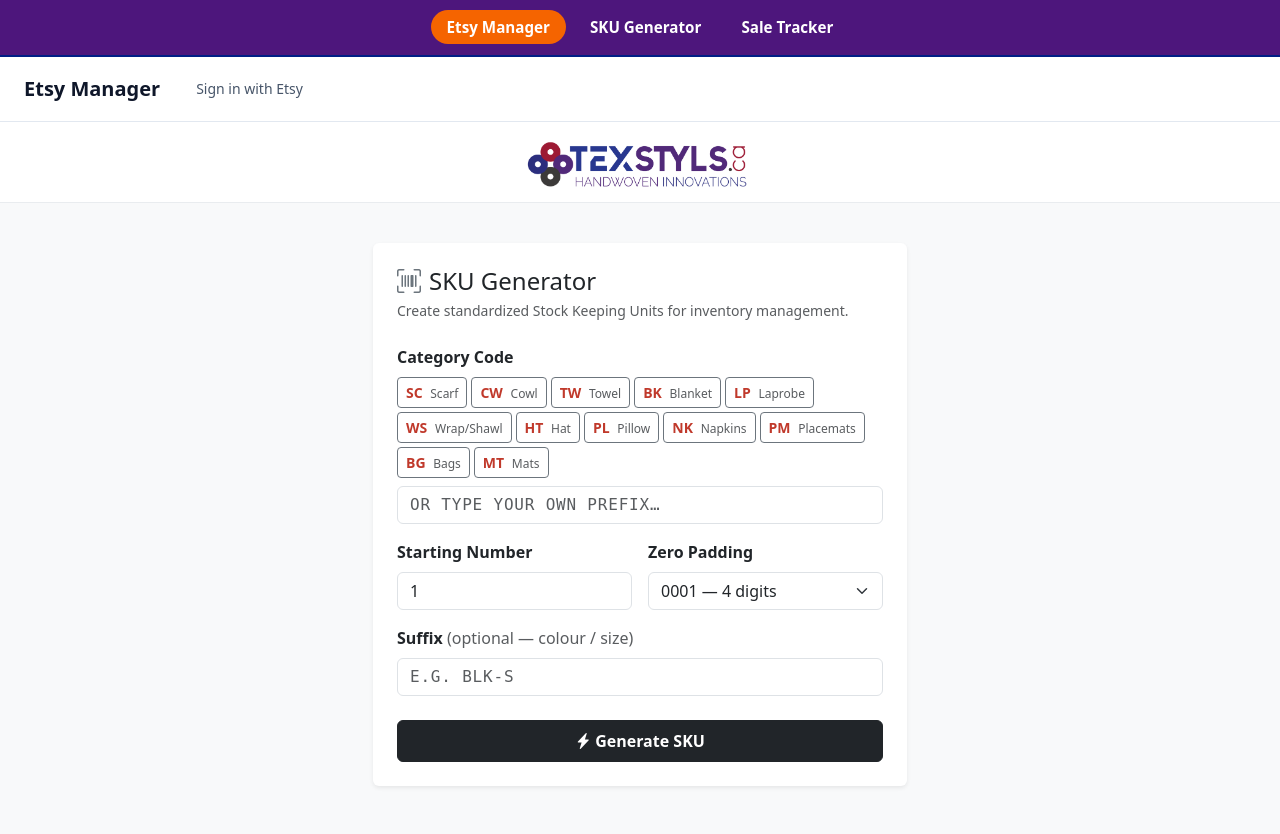
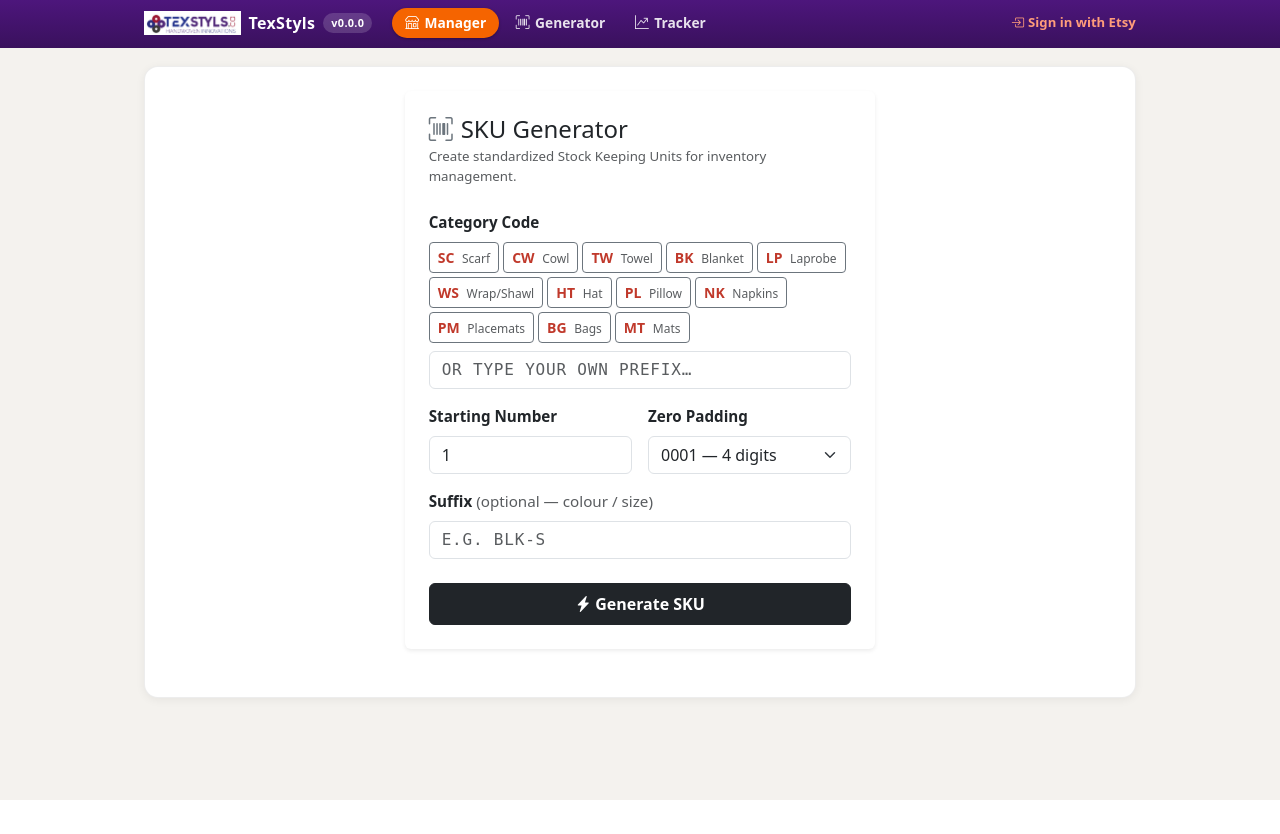
Before and after one commit to pappak/etsy_updater, a Flask app: template templates/sku_generator.html in a window 1280 px wide. After the commit the page ends 800 px from the top, so only its background shows below. Run offline with Flask 3, Linux system fonts and the light colour scheme; the template is opened without the code that fills it, so the values that code supplies are empty.

Commit message:
v1.3.24 - unified shell rebased on v1.3.23: one purple top bar (logo + Manager/Generator/Tracker tabs) replaces white nav + switcher strip + logo banner; 1020px centred content card; keeps Etsy Shop link, QR-era styles, page loader

```diff
--- a/templates/base.html
+++ b/templates/base.html
@@ -7,172 +7,220 @@
     <link href="https://cdn.jsdelivr.net/npm/bootstrap@5.3.2/dist/css/bootstrap.min.css" rel="stylesheet">
     <link rel="stylesheet" href="https://cdn.jsdelivr.net/npm/bootstrap-icons@1.11.2/font/bootstrap-icons.min.css">
     <style>
+        :root {
+            --brand: #4D167C;
+            --brand-dark: #3a115e;
+            --accent: #f56400;
+            --accent-dark: #d95600;
+            --page-bg: #f4f2ee;
+            --shell-width: 1020px;
+        }
         body {
-            background-color: #f8f9fa;
+            background: var(--page-bg);
+            font-size: 0.95rem;
         }
-        /* Main nav — matches the Sale Tracker's white menu exactly */
-        .st-nav {
-            background: #fff;
-            box-shadow: 0 1px 3px 0 rgb(0 0 0 / 0.1);
-            border-bottom: 1px solid #e2e8f0;
+        /* ============ Unified shell: one bar for all three apps ============ */
+        .shell-bar {
+            background: linear-gradient(180deg, var(--brand) 0%, var(--brand-dark) 100%);
+            color: #fff;
+            border-bottom: 2px solid rgba(0,0,0,0.25);
         }
-        .st-nav-inner {
-            max-width: 80rem;
+        .shell-row {
+            max-width: var(--shell-width);
             margin: 0 auto;
-            padding: 0 1.5rem;
-            min-height: 4rem;
+            padding: 0 0.9rem;
             display: flex;
             align-items: center;
+            gap: 0.75rem;
+            min-height: 46px;
             flex-wrap: wrap;
-            gap: 1.5rem;
         }
-        .st-nav-title {
-            font-size: 1.25rem;
+        .shell-row.shells-row-sub {
+            min-height: 34px;
+            padding-top: 0.15rem;
+            padding-bottom: 0.15rem;
+            border-top: 1px solid rgba(255,255,255,0.12);
+        }
+        .shell-brand {
+            display: inline-flex;
+            align-items: center;
+            gap: 0.5rem;
+            color: #fff;
+            text-decoration: none;
             font-weight: 700;
-            color: #0f172a;
-            margin: 0;
-            flex-shrink: 0;
+            font-size: 1rem;
+            letter-spacing: 0.02em;
         }
-        .st-nav-links {
+        .shell-brand img { height: 24px; width: auto; display: block; }
+        .shell-brand:hover { color: #fff; opacity: 0.92; }
+        .shell-tabs {
             display: flex;
             align-items: center;
-            flex-wrap: wrap;
             gap: 0.25rem;
+            margin-left: 0.5rem;
         }
-        .st-nav-links a {
-            font-size: 0.875rem;
-            font-weight: 500;
-            color: #475569;
-            padding: 0.5rem 0.75rem;
-            border-radius: 0.375rem;
-            text-decoration: none;
-            transition: color 0.15s, background-color 0.15s;
-        }
-        .st-nav-links a:hover {
-            background: #f1f5f9;
-            color: #0f172a;
-        }
-        .st-nav-links a.active {
-            background: #29378F;
-            color: #fff;
-        }
-        .st-nav-links a.active:hover {
-            background: #29378F;
-            color: #fff;
-        }
-        .st-nav-right {
-            margin-left: auto;
-            display: flex;
-            align-items: center;
-            gap: 1rem;
-            font-size: 0.875rem;
-        }
-        .st-nav-user {
-            color: #64748b;
-        }
-        .st-nav-logout {
-            color: #e11d48;
-            font-weight: 500;
-            text-decoration: none;
-        }
-        .st-nav-logout:hover {
-            color: #be123c;
-            text-decoration: underline;
-        }
-        /* Cross-app switcher — same strip on Etsy Manager, SKU Generator, Sale Tracker */
-        .app-switcher {
-            display: flex;
-            align-items: center;
-            justify-content: center;
-            flex-wrap: wrap;
-            gap: 0.5rem;
-            background: #4D167C;
-            border-bottom: 2px solid #001E87;
-            padding: 0.65rem 1rem;
-        }
-        .app-switcher a,
-        .app-switcher .current {
+        .shell-tab {
             display: inline-flex;
             align-items: center;
             gap: 0.35rem;
+            color: rgba(255,255,255,0.88);
+            font-size: 0.86rem;
+            font-weight: 600;
+            text-decoration: none;
+            padding: 0.3rem 0.8rem;
+            border-radius: 999px;
+            transition: background-color 0.12s, color 0.12s;
+        }
+        .shell-tab:hover { color: #fff; background: rgba(255,255,255,0.14); }
+        .shell-tab.active {
+            background: var(--accent);
             color: #fff;
-            font-size: 0.95rem;
+            box-shadow: 0 1px 3px rgba(0,0,0,0.3);
+        }
+        .shell-spacer { flex: 1 1 auto; }
+        .shell-user {
+            display: inline-flex;
+            align-items: center;
+            gap: 0.4rem;
+            font-size: 0.82rem;
+            color: rgba(255,255,255,0.9);
+        }
+        .shell-user .shell-name { font-weight: 600; }
+        .shell-logout {
+            color: #ff9d7a;
+            text-decoration: none;
+            font-size: 0.82rem;
             font-weight: 600;
-            padding: 0.35rem 1rem;
+            display: inline-flex;
+            align-items: center;
+            gap: 0.25rem;
+        }
+        .shell-logout:hover { color: #ffbfa8; }
+        .shell-version {
+            font-size: 0.68rem;
+            font-weight: 600;
+            background: rgba(255,255,255,0.16);
             border-radius: 999px;
+            padding: 0.12rem 0.5rem;
+        }
+        .shell-sub { display: flex; align-items: center; gap: 1rem; flex-wrap: wrap; }
+        .shell-sub a {
+            color: rgba(255,255,255,0.85);
+            font-size: 0.8rem;
+            font-weight: 600;
             text-decoration: none;
+            padding: 0.15rem 0.35rem;
+            border-radius: 0.3rem;
+            display: inline-flex;
+            align-items: center;
+            gap: 0.3rem;
         }
-        .app-switcher a:hover,
-        .app-switcher a:focus {
-            color: #fff;
-            background-color: rgba(255, 255, 255, 0.18);
+        .shell-sub a:hover { color: #fff; background: rgba(255,255,255,0.12); }
+        .shell-sub a.sub-active { color: #fff; background: rgba(255,255,255,0.2); }
+        /* ============ Page frame: centred, never full-bleed ============ */
+        .shell-page {
+            max-width: var(--shell-width);
+            margin: 1.1rem auto 2.5rem;
+            padding: 0 0.9rem;
         }
-        .app-switcher .current {
-            background-color: #f56400;
+        .shell-card {
+            background: #fff;
+            border: 1px solid rgba(0,0,0,0.07);
+            border-radius: 14px;
+            box-shadow: 0 2px 10px rgba(0,0,0,0.06);
+        }
+        .shell-card > .flash-container { padding: 0; }
+        .flash-container .alert:first-child { border-radius: 14px 14px 0 0; }
+        /* ============ Shared accents ============ */
+        .shell-accent { color: var(--accent); }
+        .btn-accent {
+            background: var(--accent);
+            border-color: var(--accent);
             color: #fff;
         }
-        .flash-container {
-            margin-top: 1rem;
+        .btn-accent:hover {
+            background: var(--accent-dark);
+            border-color: var(--accent-dark);
+            color: #fff;
         }
-        .listing-card {
-            transition: transform 0.15s, box-shadow 0.15s;
-        }
+        .badge-active { background-color: #28a745; }
+        .badge-draft { background-color: #6c757d; }
+        .badge-expired { background-color: #dc3545; }
+        .listing-card { transition: transform 0.15s, box-shadow 0.15s; }
         .listing-card:hover {
             transform: translateY(-2px);
             box-shadow: 0 4px 12px rgba(0,0,0,0.15);
         }
-        .listing-thumb {
-            width: 100%;
-            height: 200px;
-            object-fit: cover;
+        .listing-thumb { width: 100%; height: 200px; object-fit: cover; }
+        .count-toggle.counted {
+            background-color: var(--accent);
+            border-color: var(--accent);
+            color: #fff;
         }
-        .badge-active { background-color: #28a745; }
-        .badge-draft { background-color: #6c757d; }
-        .badge-expired { background-color: #dc3545; }
-        .stats-card {
-            border-left: 4px solid #f56400;
+        .count-toggle.counted:hover {
+            background-color: var(--accent-dark);
+            border-color: var(--accent-dark);
+            color: #fff;
         }
+        .badge.counted-pill { background-color: var(--accent); color: #fff; }
+        .counted-summary { color: var(--accent); }
+        .stats-card { border-left: 4px solid var(--accent); }
     </style>
 </head>
 <body>
-    <div class="app-switcher">
-        <span class="current">Etsy Manager</span>
-        <a href="/sku-generator">SKU Generator</a>
-        <a href="/sale-tracker">Sale Tracker</a>
-    </div>
-    {% set p = request.path %}
-    <nav class="st-nav">
-        <div class="st-nav-inner">
-            <h1 class="st-nav-title">Etsy Manager</h1>
-            <div class="st-nav-links">
+    {% set _path = request.path %}
+    {% set _is_generator = _path.startswith('/sku-generator') %}
+    {% set _is_tracker = _path.startswith('/sale-tracker') %}
+
+    <header class="shell-bar">
+        <div class="shell-row">
+            <a class="shell-brand" href="/dashboard">
+                <img src="/static/texstyls-logo.png" alt="">
+                <span>TexStyls</span>
+                <span class="shell-version">v{{ app_version }}</span>
+            </a>
+            <nav class="shell-tabs">
+                <a class="shell-tab{% if not _is_generator and not _is_tracker %} active{% endif %}"
+                   href="/dashboard"><i class="bi bi-shop"></i> Manager</a>
+                <a class="shell-tab{% if _is_generator %} active{% endif %}"
+                   href="/sku-generator"><i class="bi bi-upc-scan"></i> Generator</a>
+                <a class="shell-tab{% if _is_tracker %} active{% endif %}"
+                   href="/sale-tracker"><i class="bi bi-graph-up-arrow"></i> Tracker</a>
+            </nav>
+            <span class="shell-spacer"></span>
             {% if session.get('access_token') %}
-                <a href="/dashboard" class="{{ 'active' if p == '/dashboard' or p == '/' else '' }}">Dashboard</a>
-                <a href="/stats" class="{{ 'active' if p.startswith('/stats') else '' }}">Stats</a>
-                <a href="/bulk-update" class="{{ 'active' if p.startswith('/bulk-update') else '' }}">Bulk Update</a>
-                <a href="/phone" class="{{ 'active' if p.startswith('/phone') else '' }}">Phone</a>
-                <a href="https://www.etsy.com/shop/TEXSTYLS" target="_blank" rel="noopener">Etsy Shop <i class="bi bi-box-arrow-up-right"></i></a>
+            <span class="shell-user"><i class="bi bi-person-circle"></i>
+                <span class="shell-name">{{ session.get('shop_name', session.get('user_name', 'User')) }}</span></span>
+            <a class="shell-logout" href="/logout"><i class="bi bi-box-arrow-right"></i> Logout</a>
             {% else %}
-                <a href="/login" class="{{ 'active' if p == '/login' else '' }}">Sign in with Etsy</a>
+            <a class="shell-logout" href="/login"><i class="bi bi-box-arrow-in-right"></i> Sign in with Etsy</a>
             {% endif %}
         </div>
         {% if session.get('access_token') %}
-            <div class="st-nav-right">
-                <span class="st-nav-user"><i class="bi bi-person-circle"></i> {{ session.get('shop_name', session.get('user_name', 'User')) }}</span>
-                <a href="/logout" class="st-nav-logout">Logout</a>
+        <div class="shell-row shells-row-sub">
+            <nav class="shell-sub">
+                <a href="/dashboard" class="{% if _path == '/dashboard' or _path == '/' %}sub-active{% endif %}">
+                    <i class="bi bi-grid-3x3-gap"></i> Dashboard</a>
+                <a href="/stats" class="{% if _path.startswith('/stats') %}sub-active{% endif %}">
+                    <i class="bi bi-bar-chart-line"></i> Stats</a>
+                <a href="/bulk-update" class="{% if _path.startswith('/bulk-update') %}sub-active{% endif %}">
+                    <i class="bi bi-pencil-square"></i> Bulk Update</a>
+                <a href="/phone" class="{% if _path.startswith('/phone') %}sub-active{% endif %}">
+                    <i class="bi bi-phone"></i> Phone</a>
+                <a href="https://www.etsy.com/shop/TEXSTYLS" target="_blank" rel="noopener">
+                    Etsy Shop <i class="bi bi-box-arrow-up-right"></i></a>
+            </nav>
         </div>
         {% endif %}
-        </div>
-    </nav>
-    <div style="background-color: #fff; padding: 10px 0; text-align: center; border-bottom: 1px solid #e9ecef;">
-        <img src="/static/texstyls-logo.png" alt="TEXSTYLS Handwoven Innovations" style="height: 60px; width: auto;">
-    </div>
+    </header>
 
-    <div class="container">
+    <main class="shell-page">
+        <div class="shell-card">
             <div class="flash-container">
                 {% with messages = get_flashed_messages(with_categories=true) %}
                 {% if messages %}
                 {% for category, message in messages %}
-            <div class="alert alert-{{ category }} alert-dismissible fade show" role="alert">
+                <div class="alert alert-{{ category }} alert-dismissible fade show mb-0" role="alert">
                     {{ message }}
                     <button type="button" class="btn-close" data-bs-dismiss="alert"></button>
                 </div>
@@ -180,16 +228,18 @@
                 {% endif %}
                 {% endwith %}
             </div>
-
+            <div class="shell-body">
                 {% block content %}{% endblock %}
             </div>
+        </div>
+    </main>
 
     <script src="https://cdn.jsdelivr.net/npm/bootstrap@5.3.2/dist/js/bootstrap.bundle.min.js"></script>
     <!-- Loading bar for slow pages -->
     <style>
         #page-loader {
             position: fixed; top: 0; left: 0; height: 3px; width: 0;
-            background: #f56400; z-index: 9999;
+            background: var(--accent); z-index: 9999;
             transition: width 0.3s ease;
             box-shadow: 0 0 8px rgba(245,100,0,0.6);
         }
@@ -211,7 +261,6 @@
                     bar.classList.add('loading');
                 });
             });
-            // Also show briefly on any internal nav if desired
             window.addEventListener('pageshow', function () {
                 bar.classList.remove('loading');
                 bar.classList.add('done');
```
Also changed, not shown: 1 other file. Lines whose indentation alone changed are shown as unchanged.
